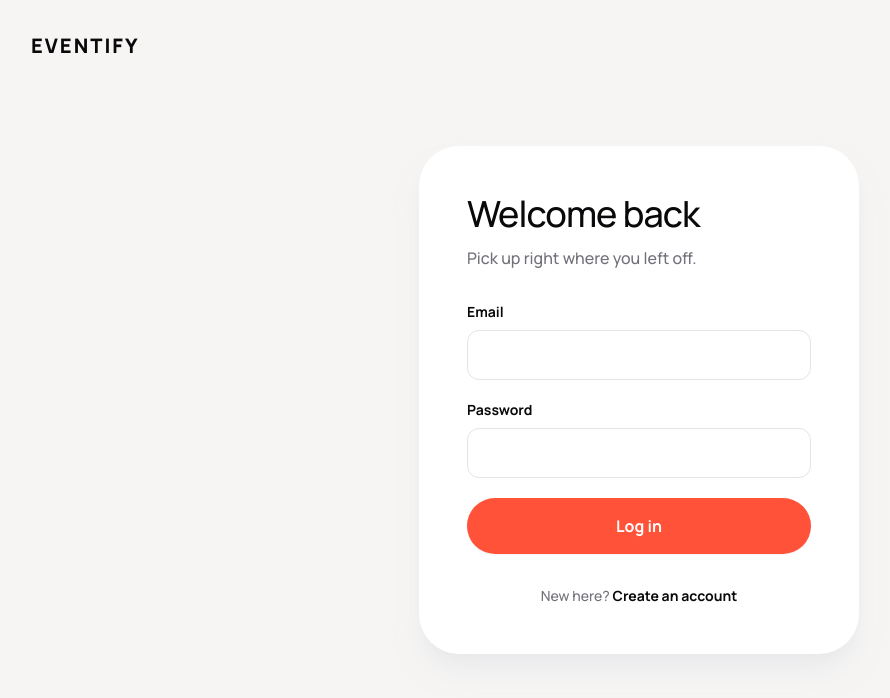
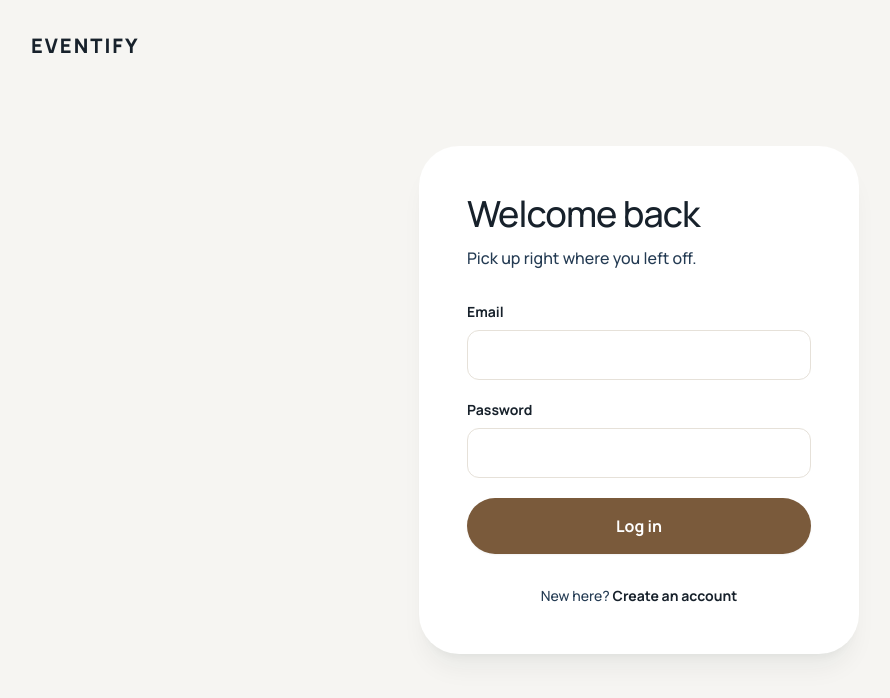
Before and after one commit to aatish1321/event-marketplace_sdm2, a React app in the folder frontend/: page /login in a window 1280 px wide. Shown: the top 698 px of the page, without its empty margins (1-891 px from the left). Built offline with nearby package versions, Linux system fonts and the light colour scheme; the HTML template or start-up script is replaced by a standard one.

Commit message:
feat: simplify auth navigation, update auth pages colors, and fix contrast in Editors Picks

```diff
--- a/frontend/src/pages/Landing.jsx
+++ b/frontend/src/pages/Landing.jsx
@@ -45,15 +45,12 @@
               EVENTIFY
             </Link>
             <div className="flex items-center gap-6 md:gap-8">
-              <Link to="/organizer" className="text-sm font-medium hover:text-secondary hidden sm:block text-primary">
-                For organizers
-              </Link>
               <Link to="/login" className="text-sm font-medium hover:text-secondary text-primary">
-                Sign in
+                Log in
               </Link>
               <Link to="/register">
                 <Button className="rounded-full px-6 py-5 bg-primary hover:bg-black text-white font-medium shadow-sm">
-                  Create event
+                  Sign up
                 </Button>
               </Link>
             </div>
@@ -130,7 +127,7 @@
           <div className="max-w-[1600px] mx-auto">
             <p className="text-tertiary text-xs font-bold tracking-widest uppercase mb-4">Editors' Picks</p>
             <h2 className="text-4xl md:text-5xl lg:text-6xl font-medium tracking-tight mb-4">Worth leaving the house for.</h2>
-            <p className="text-secondary text-lg mb-12">Standout events selected by local tastemakers, updated every week.</p>
+            <p className="text-white/70 text-lg mb-12">Standout events selected by local tastemakers, updated every week.</p>
 
             <div className="grid md:grid-cols-2 lg:grid-cols-3 gap-6">
               {events.map((event, idx) => (
--- a/frontend/src/pages/Login.jsx
+++ b/frontend/src/pages/Login.jsx
@@ -48,13 +48,13 @@
   if (isAuthenticated && home) return <Navigate to={home} replace />
 
   return (
-    <main className="flex min-h-screen items-center justify-center bg-[#F6F5F4] px-4 py-10 selection:bg-zinc-900 selection:text-white">
-      <Link to="/" className="absolute top-8 left-8 text-xl font-black tracking-widest uppercase text-zinc-950 hidden md:block">
+    <main className="flex min-h-screen items-center justify-center bg-neutral px-4 py-10 selection:bg-primary selection:text-white">
+      <Link to="/" className="absolute top-8 left-8 text-xl font-black tracking-widest uppercase text-primary hidden md:block">
         Eventify
       </Link>
-      <div className="w-full max-w-[440px] rounded-[2.5rem] bg-white p-10 md:p-12 shadow-xl shadow-zinc-200/50">
-        <h1 className="text-4xl font-medium tracking-tight text-zinc-950">Welcome back</h1>
-        <p className="mt-3 text-base text-zinc-500 font-medium">Pick up right where you left off.</p>
+      <div className="w-full max-w-[440px] rounded-[2.5rem] bg-white p-10 md:p-12 shadow-xl shadow-primary/5">
+        <h1 className="text-4xl font-medium tracking-tight text-primary">Welcome back</h1>
+        <p className="mt-3 text-base text-secondary font-medium">Pick up right where you left off.</p>
         <form onSubmit={handleSubmit} noValidate aria-busy={submitting} className="mt-8 space-y-5">
           {errors.form && (
             <div role="alert" className="rounded-xl bg-red-50 px-4 py-3 text-sm font-medium text-red-600">
@@ -66,7 +66,7 @@
             { name: 'password', label: 'Password', type: 'password', autoComplete: 'current-password', value: password, setter: setPassword },
           ].map(({ name, label, setter, ...input }) => (
             <div key={name}>
-              <label htmlFor={name} className="mb-2 block text-sm font-semibold text-zinc-950">{label}</label>
+              <label htmlFor={name} className="mb-2 block text-sm font-semibold text-primary">{label}</label>
               <input
                 {...input}
                 id={name}
@@ -82,7 +82,7 @@
                 className={`w-full rounded-xl border bg-white px-4 py-3.5 text-sm outline-none transition focus:ring-4 ${
                   errors[name]
                     ? 'border-red-300 focus:border-red-500 focus:ring-red-100'
-                    : 'border-zinc-200 focus:border-zinc-400 focus:ring-zinc-100'
+                    : 'border-border focus:border-primary focus:ring-primary/10'
                 }`}
               />
               {errors[name] && <p id={`${name}-error`} role="alert" className="mt-2 text-xs font-medium text-red-600">{errors[name]}</p>}
@@ -91,13 +91,13 @@
           <button
             type="submit"
             disabled={submitting}
-            className="w-full h-14 mt-4 rounded-full bg-[#FF5238] hover:bg-[#e0452e] px-4 text-base font-semibold text-white transition-transform hover:scale-[1.02] disabled:cursor-not-allowed disabled:opacity-60 disabled:hover:scale-100 shadow-sm"
+            className="w-full h-14 mt-4 rounded-full bg-tertiary-strong hover:bg-tertiary-strong/90 px-4 text-base font-semibold text-white transition-transform hover:scale-[1.02] disabled:cursor-not-allowed disabled:opacity-60 disabled:hover:scale-100 shadow-sm"
           >
             {submitting ? 'Logging in…' : 'Log in'}
           </button>
         </form>
-        <p className="mt-8 text-center text-sm font-medium text-zinc-500">
-          New here? <Link to="/register" className="text-zinc-950 font-semibold hover:text-[#FF5238] transition-colors">Create an account</Link>
+        <p className="mt-8 text-center text-sm font-medium text-secondary">
+          New here? <Link to="/register" className="text-primary font-semibold hover:text-tertiary transition-colors">Create an account</Link>
         </p>
       </div>
     </main>
```
Also changed, not shown: frontend/src/pages/Register.jsx (+20 -20 lines), 1 other file (tests, documents, lock files or other folders).
